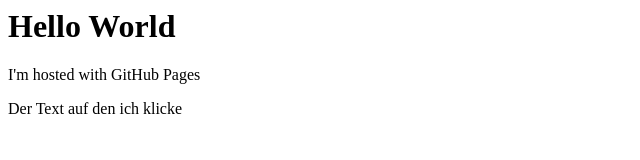
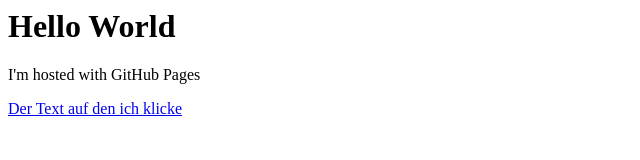
Before and after one commit to Azz72/Azz72.github.io, a plain HTML site: page index.html in a window 1280 px wide. Shown: the whole page, without its empty margins (0-640 px from the left). Drawn offline with Linux system fonts and the light colour scheme.

Commit message:
Update index.html

```diff
--- a/index.html
+++ b/index.html
@@ -3,7 +3,7 @@
 <body>
     <h1>Hello World</h1>
     <p> I'm hosted with GitHub Pages</p>
-     <a-href="tools.html">Der Text auf den ich klicke </a>
+     <a href="tools.html">Der Text auf den ich klicke </a>
 </body>
 </head>
 </html>
```
